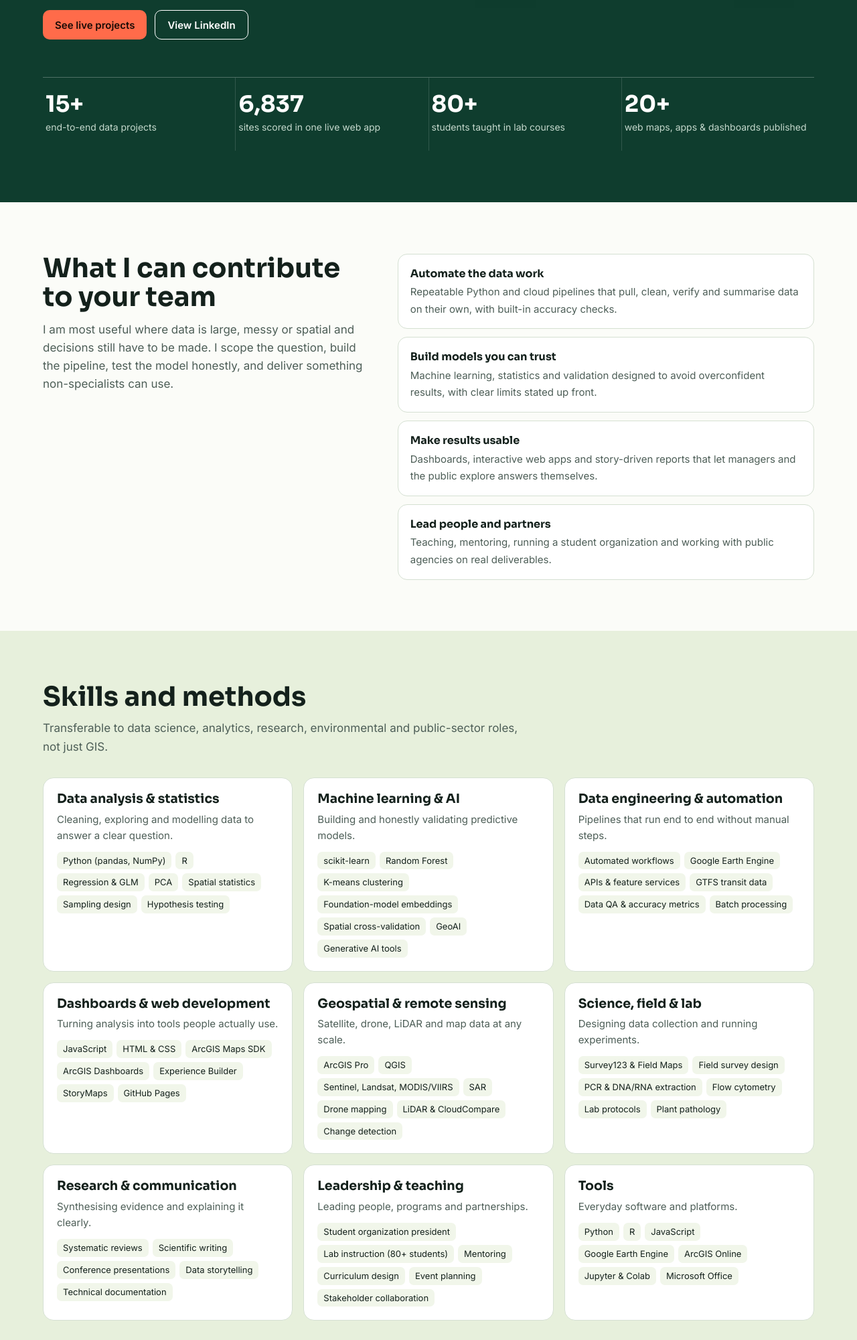
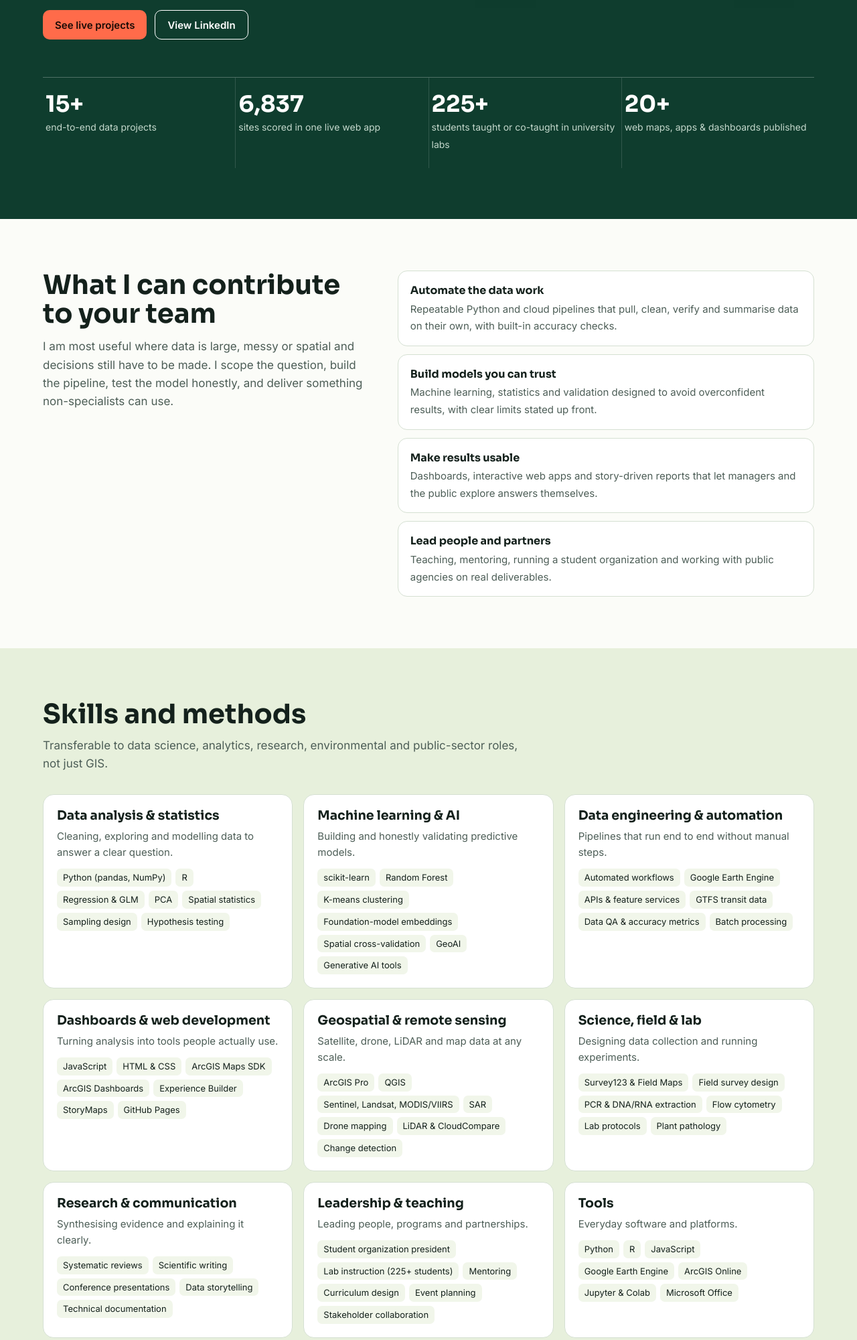
Before and after one commit to samiariaz8046-dotcom/samiariaz8046-dotcom.github.io, a plain HTML site: page index.html in a window 1280 px wide. Shown: the part 780-2781 px from the top of the page at 67% size. Drawn offline with Linux system fonts and the light colour scheme.

Commit message:
Update teaching numbers: 146 students co-taught in Digital Earth, 225+ total

```diff
--- a/index.html
+++ b/index.html
@@ -148,7 +148,7 @@ footer p{color:#cfe2d6;max-width:56ch}
 <div class="wrap full"><div class="stats">
  <div><b>15+</b><span>end-to-end data projects</span></div>
  <div><b>6,837</b><span>sites scored in one live web app</span></div>
- <div><b>80+</b><span>students taught in lab courses</span></div>
+ <div><b>225+</b><span>students taught or co-taught in university labs</span></div>
  <div><b>20+</b><span>web maps, apps &amp; dashboards published</span></div>
 </div></div>
 </header>
@@ -210,7 +210,7 @@ const skills=[
  ["Geospatial & remote sensing","Satellite, drone, LiDAR and map data at any scale.",["ArcGIS Pro","QGIS","Sentinel, Landsat, MODIS/VIIRS","SAR","Drone mapping","LiDAR & CloudCompare","Change detection"]],
  ["Science, field & lab","Designing data collection and running experiments.",["Survey123 & Field Maps","Field survey design","PCR & DNA/RNA extraction","Flow cytometry","Lab protocols","Plant pathology"]],
  ["Research & communication","Synthesising evidence and explaining it clearly.",["Systematic reviews","Scientific writing","Conference presentations","Data storytelling","Technical documentation"]],
- ["Leadership & teaching","Leading people, programs and partnerships.",["Student organization president","Lab instruction (80+ students)","Mentoring","Curriculum design","Event planning","Stakeholder collaboration"]],
+ ["Leadership & teaching","Leading people, programs and partnerships.",["Student organization president","Lab instruction (225+ students)","Mentoring","Curriculum design","Event planning","Stakeholder collaboration"]],
  ["Tools","Everyday software and platforms.",["Python","R","JavaScript","Google Earth Engine","ArcGIS Online","Jupyter & Colab","Microsoft Office"]]
 ];
 document.getElementById('skillGrid').innerHTML=skills.map(([t,d,c])=>`<div class="skill"><h3>${t}</h3><p>${d}</p><div class="chips">${c.map(x=>`<span>${x}</span>`).join('')}</div></div>`).join('');
@@ -268,7 +268,7 @@ document.getElementById('more').innerHTML=more.map(([t,h,p,c])=>`<article class=
 
 const jobs=[
  ["President, GIS Student Organization","UT Dallas · Aug 2025 – present","Lead a student organization: industry sessions with professionals, a field visit to Dallas County Homeland Security & Emergency Management, the GIS Day map competition, and socials that build a supportive community."],
- ["Graduate Teaching Assistant, Digital Earth","UT Dallas · Aug 2026 – present","Run hands-on GIS labs, grade and give feedback, coordinate with faculty."],
+ ["Graduate Teaching Assistant, Digital Earth","UT Dallas · Aug 2026 – present","Co-teach Digital Earth lab sections for 146 students: hands-on remote sensing and GIS workflows, grading and feedback, one-on-one support, and coordination with faculty."],
  ["PhD Researcher, GIS & Remote Sensing","UT Dallas · Aug 2025 – present","Research on predicting vegetation disease with satellite, drone and LiDAR data and machine learning."],
  ["Student Assistant, Comet Support Hub","UT Dallas · Jun – Aug 2026","Triaged and resolved student support tickets, routed cases to campus offices, supported outreach."],
  ["Graduate Student Assistant, Enrollment Management","UT Dallas · Sep 2025 – May 2026","Evaluated applications and verified academic records for accuracy."],
```
